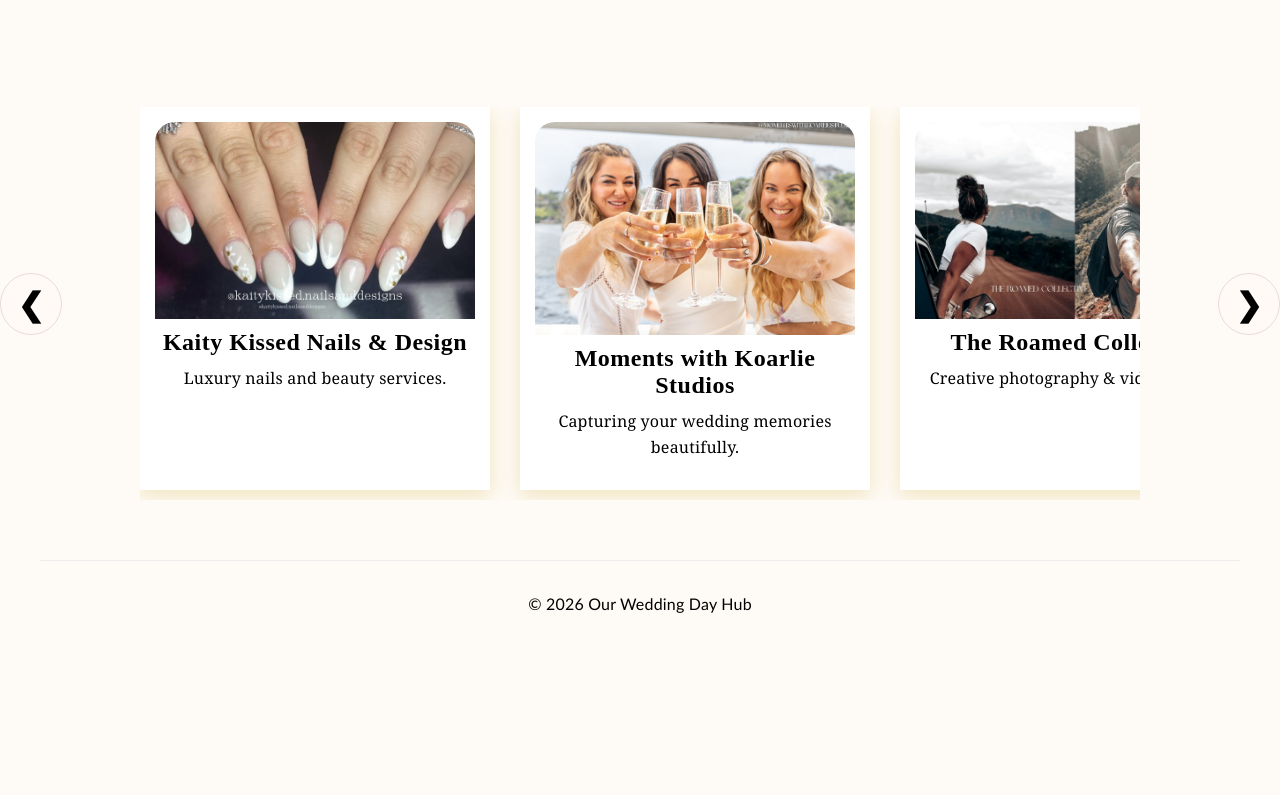
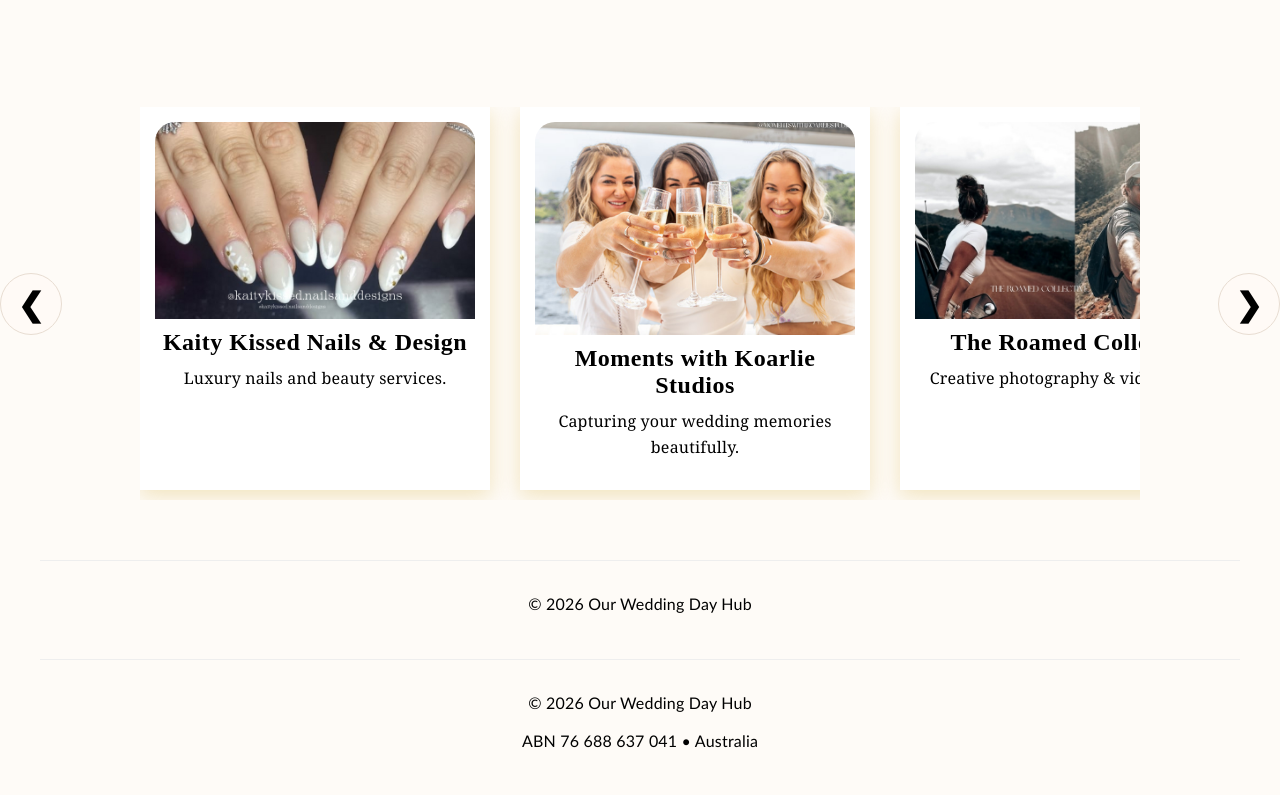
Before and after one commit to stephiejane00/our-wedding-day-hub, a plain HTML site: page docs/index.html in a window 1280 px wide. Shown: the part 761-1556 px from the top of the page. Before the commit the page ends 1420 px from the top, so only its background shows below. Drawn offline with Linux system fonts and the light colour scheme; no server answers.

Commit message:
Update index.html

```diff
--- a/docs/index.html
+++ b/docs/index.html
@@ -327,5 +327,9 @@
 
 <script type="module" src="nav.js"></script>
 <script src="script.js"></script>
+  <footer class="site-footer">
+  <p>© 2026 Our Wedding Day Hub</p>
+  <p>ABN 76 688 637 041 • Australia</p>
+</footer>
 </body>
 </html>
```
